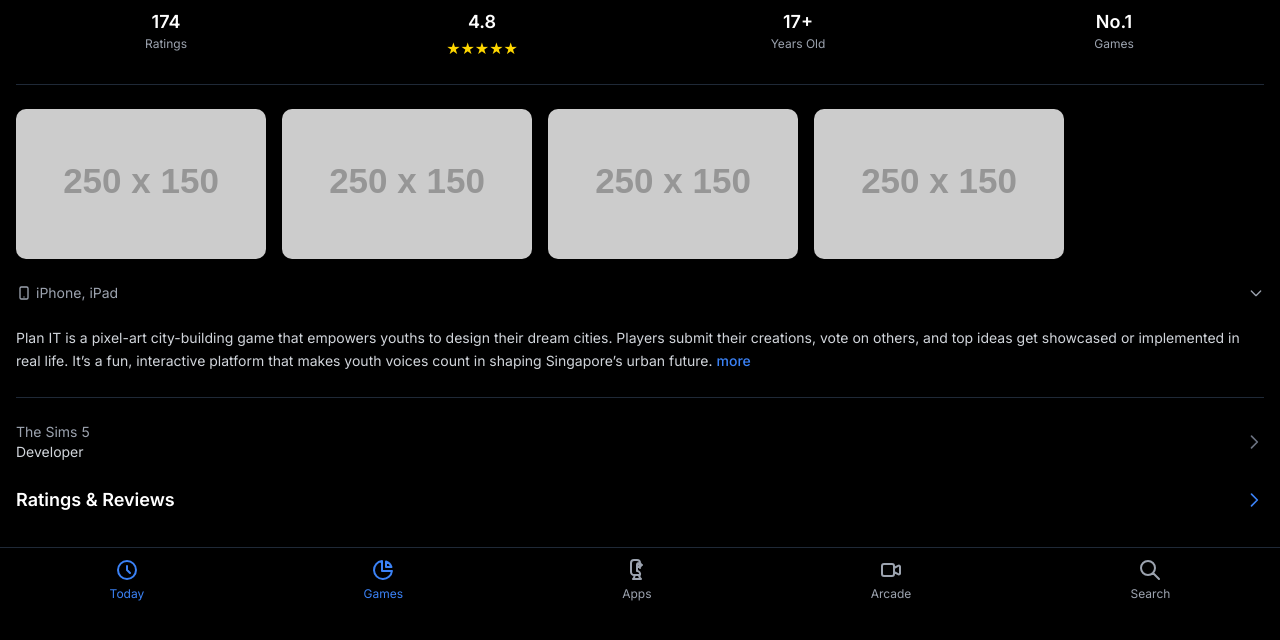
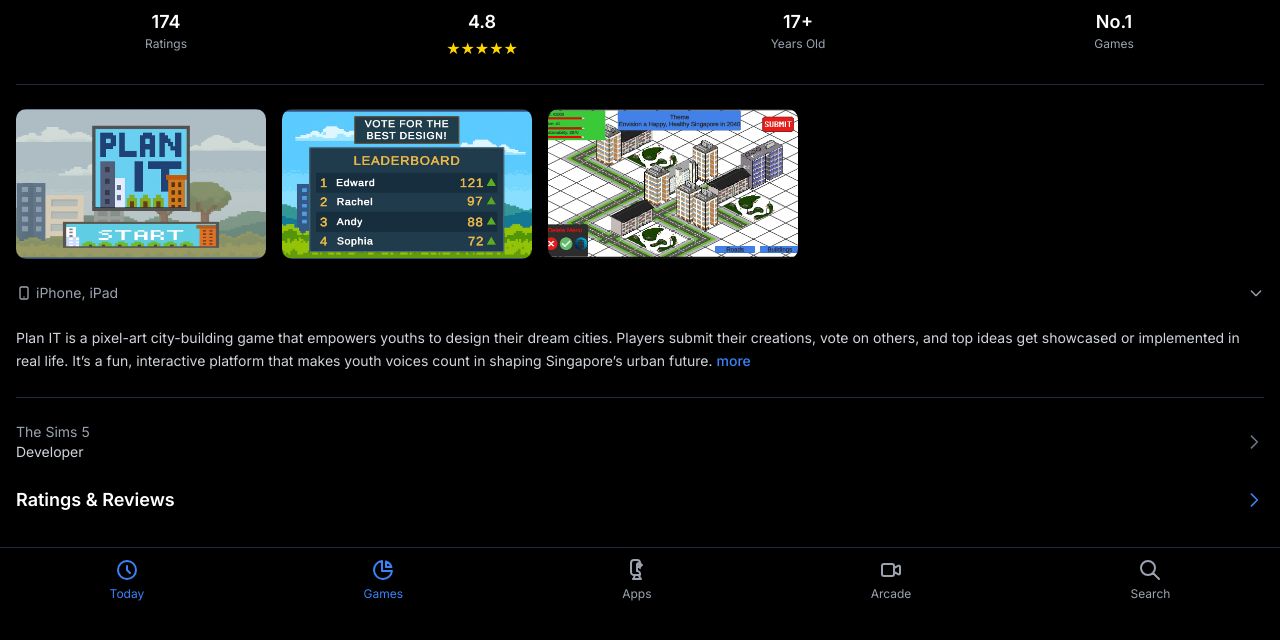
Before and after one commit to zavierr13/zavierr13.github.io, a plain HTML site: page index.html in a window 1280 px wide. Shown: the part 188-828 px from the top of the page. Drawn offline with nearby package versions, Linux system fonts and the light colour scheme; placeholder pictures from the web are drawn by us.

Commit message:
Added some photos

```diff
--- a/index.html
+++ b/index.html
@@ -108,10 +108,9 @@
         <div class="mb-6">
             <div class="flex overflow-x-scroll space-x-4 screenshot-container pb-2">
                 <!-- Updated screenshot dimensions for landscape -->
-                <img src="https://placehold.co/250x150/333333/FFFFFF?text=Screenshot+1" alt="Screenshot 1" class="screenshot flex-shrink-0">
-                <img src="https://placehold.co/250x150/444444/FFFFFF?text=Screenshot+2" alt="Screenshot 2" class="screenshot flex-shrink-0">
-                <img src="https://placehold.co/250x150/555555/FFFFFF?text=Screenshot+3" alt="Screenshot 3" class="screenshot flex-shrink-0">
-                <img src="https://placehold.co/250x150/666666/FFFFFF?text=Screenshot+4" alt="Screenshot 4" class="screenshot flex-shrink-0">
+                <img src="image.png" alt="Screenshot 1" class="screenshot flex-shrink-0">
+                <img src="image copy.png" alt="Screenshot 2" class="screenshot flex-shrink-0">
+                <img src="photo_2025-07-20_02-36-21.jpg" alt="Screenshot 3" class="screenshot flex-shrink-0">
             </div>
             <div class="flex items-center text-gray-400 text-sm mt-4">
                 <svg xmlns="http://www.w3.org/2000/svg" class="h-4 w-4 mr-1" fill="none" viewBox="0 0 24 24" stroke="currentColor">
```
Also changed, not shown: image copy.png (added), image.png (added), photo_2025-07-20_02-36-21.jpg (added).
